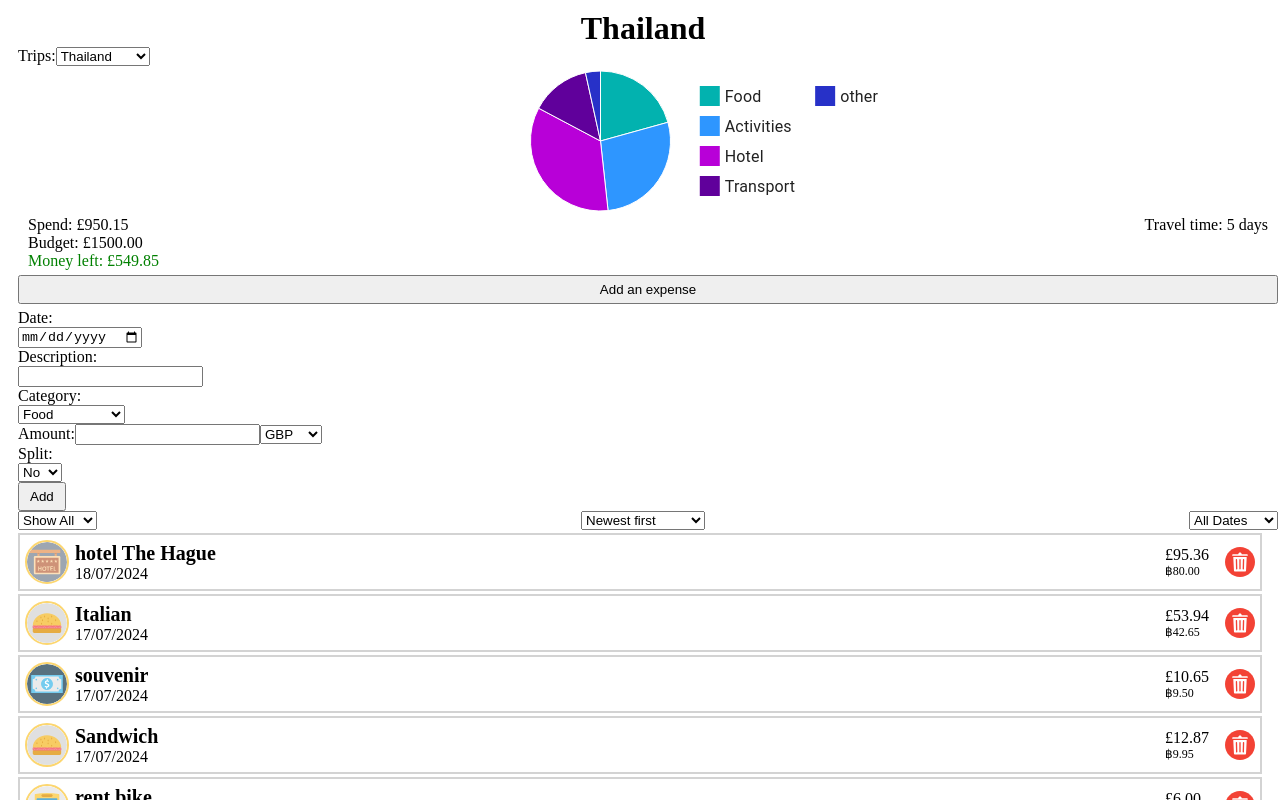
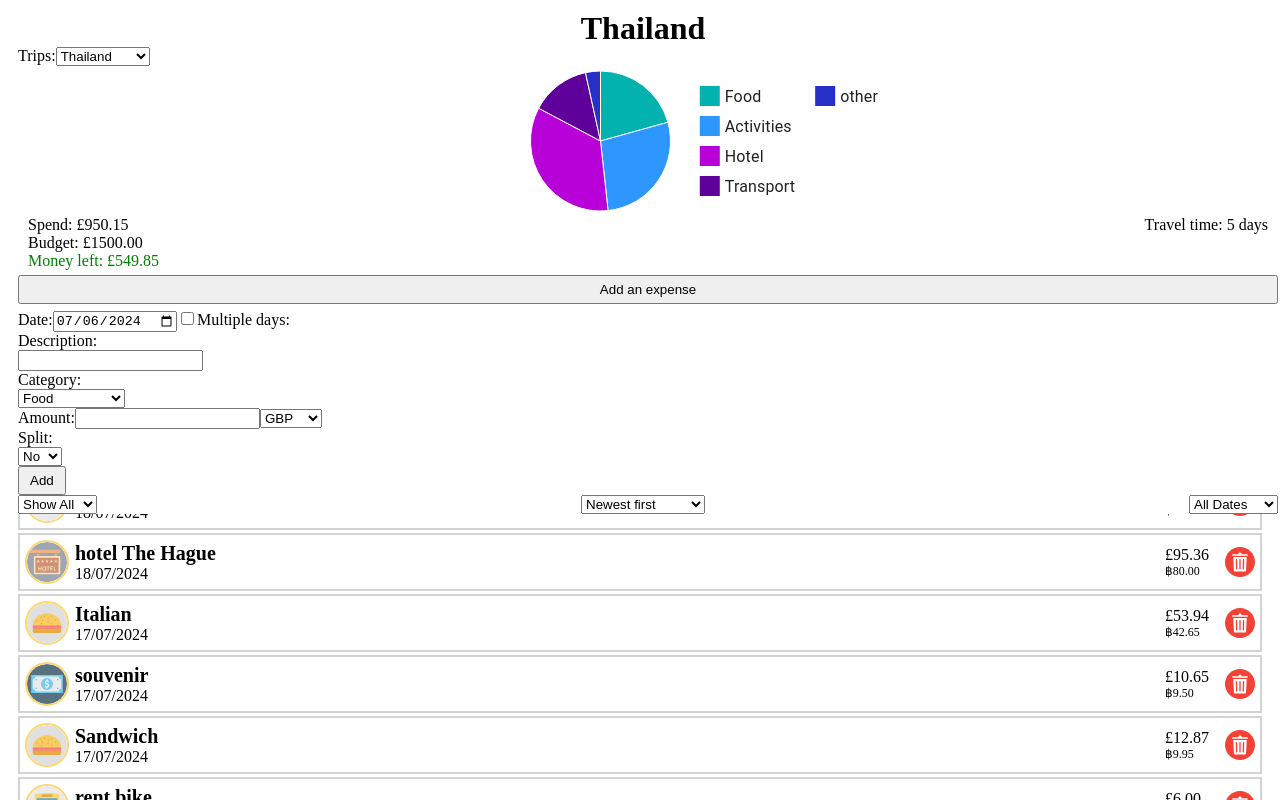
Before and after one commit to russell-gh/travel-tally, a React (Vite) app: page /dashboard in a window 1280 px wide. Both pictures are taken after a click on the button "Add an expense". Shown: the top 800 px of the page. Built offline with nearby package versions, Linux system fonts and the light colour scheme.

Commit message:
validation and added datalist for description

```diff
--- a/src/components/AddExpense.jsx
+++ b/src/components/AddExpense.jsx
@@ -4,22 +4,30 @@ import "../css/expense.css";
 import {
   addExpenseData,
   selectCurrencyNames,
-  selectCurrencyRates,
-  selectHomeCurrency,
+  selectSelectedTripId,
+  selectTrips,
 } from "../redux/homeSlice";
 import Button from "../reusable-code/Button";
 import FormElement from "../reusable-code/FormElement";
 import { useState, useEffect } from "react";
 import { validate } from "./Onboarding/validation/validate";
+import { date } from "joi";
+import { getExpenseList } from "../utils/expenseData";
 
 export const AddExpense = () => {
   const dispatch = useDispatch();
+  const tripID = useSelector(selectSelectedTripId);
+  const trips = useSelector(selectTrips);
+  let expenses = getExpenseList(tripID, trips);
   const [formData, setFormData] = useState({
+    startDate: new Date().toLocaleDateString("en-CA"),
+    endDate: new Date().toLocaleDateString("en-CA"),
     split: false,
     currency: "GBP",
     category: "Food",
   });
   const [errors, setErrors] = useState({});
+  let [multi, setMulti] = useState(false);
   const currencies = useSelector(selectCurrencyNames);
   const categories = [
     { value: "Food", name: "Food" },
@@ -31,7 +39,6 @@ export const AddExpense = () => {
   if (!currencies) {
     return <p>Loading</p>;
   }
-
   const currency = currencies.map((code) => ({ value: code, name: code }));
 
   const dataInput = (e) => {
@@ -40,6 +47,7 @@ export const AddExpense = () => {
     let value = e.target.value;
     if (value === "true") value = true;
     if (value === "false") value = false;
+
     setFormData({ ...formData, [target]: value });
   };
 
@@ -53,32 +61,83 @@ export const AddExpense = () => {
   };
 
   const handleSubmit = () => {
-    console.log("hello world");
+    if (Object.keys(errors).length) {
+      console.log("FAIL", errors);
+      return;
+    }
+    if (formData.description && formData.amount) {
+      console.log("pass");
+      if (formData.endDate === "") {
+        formData.endDate = formData.startDate;
+      }
       dispatch(addExpenseData(formData));
+    } else {
+      console.log("FAIL FINAL");
+      return;
+    }
+  };
+  const multiDay = () => {
+    setMulti((multi = !multi));
+  };
+  const renderMultiDay = () => {
+    if (multi) {
+      return (
+        <FormElement
+          type={"date"}
+          label={"End date"}
+          name={"endDate"}
+          value={formData.endDate}
+          id={"endDatePicker"}
+          error={errors["endDate"]}
+          callback={dataInput}
+        />
+      );
+    } else {
+      return <></>;
+    }
   };
 
   return (
     <div className="expenseContainer">
+      <div>
         <FormElement
           type={"date"}
           label={"Date"}
-        name={"date"}
+          name={"startDate"}
+          value={formData.startDate}
           id={"datePicker"}
           callback={dataInput}
         />
+        {renderMultiDay()}
+        <FormElement
+          type={"checkbox"}
+          label={"Multiple days"}
+          name={"dateCheck"}
+          id={"dateCheck"}
+          callback={multiDay}
+        />
+      </div>
       <FormElement
         type={"text"}
         label={"Description"}
         name={"description"}
         id={"expenseDescription"}
+        error={errors["description"]}
+        list={"descriptionOptions"}
         callback={dataInput}
       />
+      <datalist id="descriptionOptions">
+        {expenses.map((expense) => {
+          return <option value={expense.description}></option>;
+        })}
+      </datalist>
       <FormElement
         type={"select"}
         label={"Category"}
         name={"category"}
         id={"categorySelectExpense"}
         options={categories}
+        error={errors["category"]}
         callback={dataInput}
       />
       <div>
@@ -88,6 +147,7 @@ export const AddExpense = () => {
           name={"amount"}
           id={"expenseAmount"}
           minValue={0}
+          error={errors["amount"]}
           callback={dataInput}
         />
         <FormElement
--- a/src/components/Onboarding/validation/schemas.js
+++ b/src/components/Onboarding/validation/schemas.js
@@ -14,7 +14,11 @@ export const tripSchema = {
 };
 
 export const expenseSchema = {
-  date: Joi.date().required(),
+  startDate: Joi.date(),
+  endDate: Joi.date().greater(Joi.ref("startDate")).required(),
   description: Joi.string().min(3).max(58).required(),
+  category: Joi.string().required(),
   amount: Joi.number().min(0).required(),
+  currency: Joi.string(),
+  split: Joi.boolean(),
 };
--- a/src/reusable-code/FormElement.jsx
+++ b/src/reusable-code/FormElement.jsx
@@ -12,6 +12,7 @@ const FormElement = ({
   error,
   value,
   choose,
+  list,
 }) => {
   switch (type) {
     case "text":
@@ -25,6 +26,7 @@ const FormElement = ({
             id={id}
             name={name}
             value={value}
+            list={list}
             onChange={(e) => {
               callback(e, id);
             }}
--- a/src/utils/expenseData.js
+++ b/src/utils/expenseData.js
@@ -1,9 +1,10 @@
-import { stringToTimestamp } from "../components/Onboarding/utils";
-import { nanoid } from "nanoid";
+import { stringToTimestamp, generateId } from "../components/Onboarding/utils";
 
 export function handleData(expense, home, data) {
-  let { date, description, category, amount, currency, split } = expense;
-  let unix = stringToTimestamp(expense.date);
+  let { startDate, endDate, description, category, amount, currency, split } =
+    expense;
+  let start = stringToTimestamp(expense.startDate);
+  let end = stringToTimestamp(expense.endDate);
 
   // Creates object that replaces amount in original expense obj
   let newAmount = {
@@ -27,8 +28,10 @@ export function handleData(expense, home, data) {
   // Tidies object up, adds unique id and unix time
   expense.amount = newAmount;
   delete expense.currency;
-  expense.date = unix;
-  expense.id = nanoid("expense");
+  expense.startDate = start;
+  expense.endDate = end;
+  expense.id = generateId("expense");
+  console.log(expense, "TEST");
 
   return expense;
 }
@@ -39,3 +42,13 @@ export function convertCurrency(fromValue, fromCurrency, data) {
   const result = origin / rate;
   return result;
 }
+
+export function getExpenseList(tripID, trips) {
+  const indexOf = trips.findIndex((trip) => {
+    return trip.id === tripID;
+  });
+  console.log(indexOf);
+  // Create variable for the correct trip
+  const thisTrip = trips[indexOf];
+  return thisTrip.expenses;
+}
```
Lines whose indentation alone changed are shown as unchanged.
